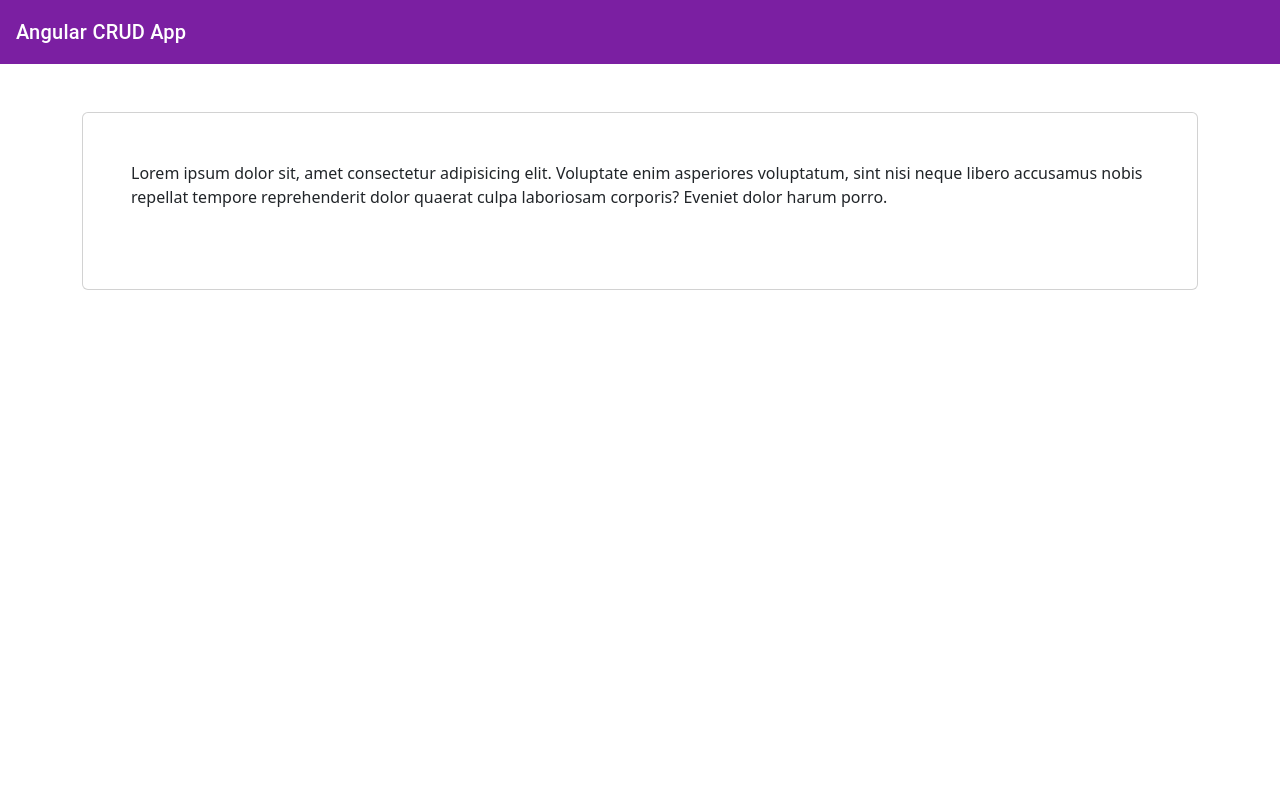
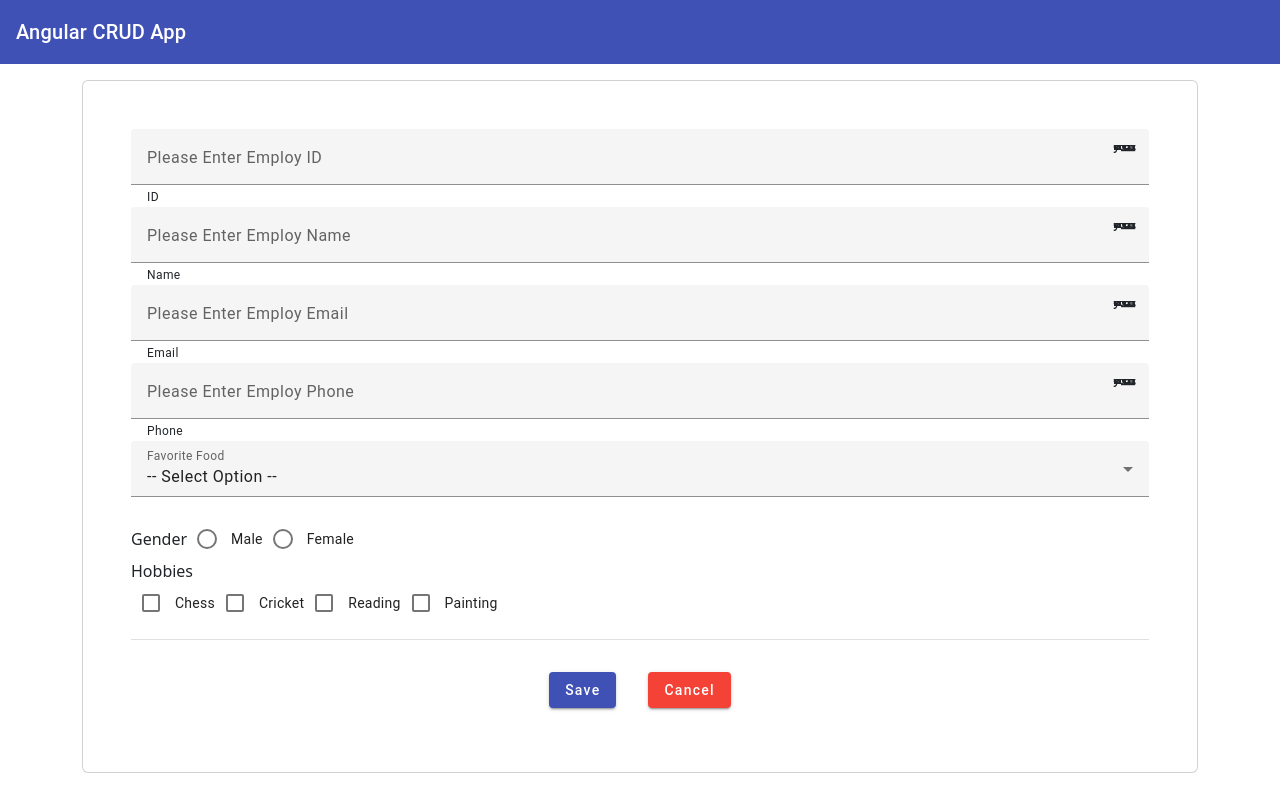
Before and after one commit to Rajveer123/angular-crud-and-snap-save-app, an Angular app: page /employ in a window 1280 px wide. Built offline with nearby package versions, Linux system fonts and the light colour scheme.

Commit message:
Make UI for Add Employ Using Material UI

```diff
--- a/angular.json
+++ b/angular.json
@@ -27,7 +27,7 @@
               }
             ],
             "styles": [
-              "@angular/material/prebuilt-themes/purple-green.css",
+              "@angular/material/prebuilt-themes/indigo-pink.css",
               "src/styles.css",
               "node_modules/bootstrap/dist/css/bootstrap.min.css"
             ],
--- a/src/app/app.config.ts
+++ b/src/app/app.config.ts
@@ -1,8 +1,12 @@
 import { ApplicationConfig, provideZoneChangeDetection } from '@angular/core';
 import { provideRouter } from '@angular/router';
+import { provideAnimationsAsync } from '@angular/platform-browser/animations/async';
 
 import { routes } from './app.routes';
 
 export const appConfig: ApplicationConfig = {
-  providers: [provideZoneChangeDetection({ eventCoalescing: true }), provideRouter(routes)]
+  providers: [provideZoneChangeDetection({ eventCoalescing: true }),
+    provideRouter(routes),
+    provideAnimationsAsync()
+  ]
 };
--- a/src/app/components/employ/employ.component.css
+++ b/src/app/components/employ/employ.component.css
@@ -0,0 +1,5 @@
+.example-section {
+    display: flex;
+    align-content: center;
+    align-items: center;
+  }
--- a/src/app/components/employ/employ.component.html
+++ b/src/app/components/employ/employ.component.html
@@ -1,5 +1,67 @@
 <div class="container">
-    <div class="card p-5 mt-5">
-        <p>Lorem ipsum dolor sit, amet consectetur adipisicing elit. Voluptate enim asperiores voluptatum, sint nisi neque libero accusamus nobis repellat tempore reprehenderit dolor quaerat culpa laboriosam corporis? Eveniet dolor harum porro.<p>
+    <div class="card p-5 mt-3">
+        <mat-form-field appearance="fill">
+            <mat-label>Please Enter Employ ID</mat-label>
+            <input matInput placeholder="ID" />
+            <mat-icon matSuffix>sentiment_very_satisfied</mat-icon>
+            <mat-hint>ID</mat-hint>
+        </mat-form-field>
+
+        <mat-form-field appearance="fill">
+            <mat-label>Please Enter Employ Name</mat-label>
+            <input matInput placeholder="Name" />
+            <mat-icon matSuffix>sentiment_very_satisfied</mat-icon>
+            <mat-hint>Name</mat-hint>
+        </mat-form-field>
+
+        <mat-form-field appearance="fill">
+            <mat-label>Please Enter Employ Email</mat-label>
+            <input matInput placeholder="Email" />
+            <mat-icon matSuffix>sentiment_very_satisfied</mat-icon>
+            <mat-hint>Email</mat-hint>
+        </mat-form-field>
+
+        <mat-form-field appearance="fill">
+            <mat-label>Please Enter Employ Phone</mat-label>
+            <input matInput placeholder="Phone" />
+            <mat-icon matSuffix>sentiment_very_satisfied</mat-icon>
+            <mat-hint>Phone</mat-hint>
+        </mat-form-field>
+
+        <mat-form-field>
+            <mat-label>Favorite Food</mat-label>
+            <mat-select [(value)]="selectedOption">
+                @for (food of foods; track food) {
+                <mat-option [value]="food.value">{{ food.viewValue }}</mat-option>
+                }
+            </mat-select>
+        </mat-form-field>
+
+        <section class="example-section">
+            <label class="example-margin">Gender</label>
+            <mat-radio-group>
+                <mat-radio-button class="example-margin" value="male">Male</mat-radio-button>
+                <mat-radio-button class="example-margin" value="female">Female</mat-radio-button>
+            </mat-radio-group>
+        </section>
+
+        <div>
+            <label>Hobbies</label>
+            <section class="example-section">
+                <mat-checkbox class="example-margin">Chess</mat-checkbox>
+                <mat-checkbox class="example-margin">Cricket</mat-checkbox>
+                <mat-checkbox class="example-margin">Reading</mat-checkbox>
+                <mat-checkbox class="example-margin">Painting</mat-checkbox>
+            </section>
+        </div>
+        <mat-divider class="container mt-3" />
+        <div class="text-center mt-3">
+            <button mat-raised-button color="primary" class="m-3" (click)="saveEmployee()">
+                Save
+            </button>
+            <button mat-raised-button color="warn" class="m-3" (click)="handleCancel()">
+                Cancel
+            </button>
+        </div>
     </div>
 </div>
--- a/src/app/components/employ/employ.component.ts
+++ b/src/app/components/employ/employ.component.ts
@@ -1,11 +1,38 @@
 import { Component } from '@angular/core';
+import {MatFormFieldModule} from '@angular/material/form-field';
+import {MatIconModule} from '@angular/material/icon';
+import {MatInputModule} from '@angular/material/input';
+import {MatSelectModule} from '@angular/material/select';
+import { Food } from '../../models/employ.model';
+import { CommonModule } from '@angular/common';
+import {FormsModule} from '@angular/forms';
+import {MatCheckboxModule} from '@angular/material/checkbox';
+import {MatRadioModule} from '@angular/material/radio';
+import {MatDividerModule} from '@angular/material/divider';
+import {MatButtonModule} from '@angular/material/button';
 
 @Component({
   selector: 'app-employ',
-  imports: [],
+  imports: [
+    MatFormFieldModule, MatButtonModule,
+    MatIconModule, MatInputModule,MatDividerModule,
+    MatSelectModule, CommonModule,
+    FormsModule,MatCheckboxModule,MatRadioModule],
   templateUrl: './employ.component.html',
   styleUrl: './employ.component.css'
 })
 export class EmployComponent {
+  selectedOption = 'select';
+  foods: Food[] = [
+    {value: 'select', viewValue: '-- Select Option --'},
+    {value: 'selection1', viewValue: 'Select Option1'},
+    {value: 'selection2', viewValue: 'Select Option2'},
+    {value: 'selection3', viewValue: 'Select Option3'},
+  ];
+  saveEmployee(){
 
+  }
+  handleCancel(){
+
+  }
 }
--- /dev/null
+++ b/src/app/models/employ.model.ts
@@ -0,0 +1,4 @@
+export interface Food {
+    value: string;
+    viewValue: string;
+  }
--- a/src/styles.css
+++ b/src/styles.css
@@ -1 +1,2 @@
 /* You can add global styles to this file, and also import other style files */
+@import '@angular/material/prebuilt-themes/indigo-pink.css';
```
